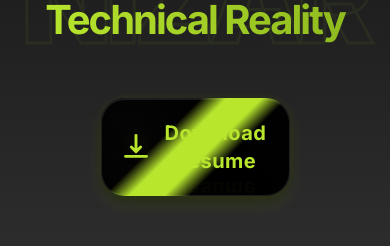
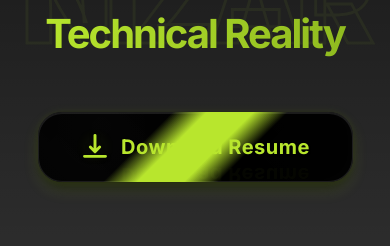
Before and after one commit to nizarkadri/portfolio-website, a Next.js app: page / in a window 390 px wide. Shown: the part 427-673 px from the top of the page. Built offline with nearby package versions, Linux system fonts and the light colour scheme.

Commit message:
refactor: Update Premium3DResumeButton component by removing unused variables, enhancing mobile responsiveness, and improving class structure for better layout

```diff
--- a/components/Premium3DResumeButton.tsx
+++ b/components/Premium3DResumeButton.tsx
@@ -1,8 +1,8 @@
 'use client'
 
-import { motion, TargetAndTransition, Transition as FMTransition } from 'framer-motion'; // Import specific types if needed for clarity
+import { motion, Transition as FMTransition } from 'framer-motion'; // Import specific types if needed for clarity
 import React from 'react'; // Import React for CSSProperties
-
+import { useIsMobile } from '../app/hooks/useMobile';
 // Define a more specific type for style objects if complex, though React.CSSProperties usually suffices
 interface ExtendedCSSProperties extends React.CSSProperties {
   WebkitBackgroundClip?: string; // Ensure non-standard props are known
@@ -16,7 +16,7 @@ interface Premium3DResumeButtonProps {
 const Premium3DResumeButton = ({ onClick }: Premium3DResumeButtonProps) => {
   // Color variables for easy customization
   const primaryRgb: string = "0, 0, 0"; // Base for black/dark backgrounds
-  const primaryHex: string = "#000000";
+
 
   const accentGreenRgb: string = "184, 230, 45"; // The prominent green color (original green)
   const accentGreenHex: string = "#B8E62D";
@@ -64,7 +64,7 @@ const Premium3DResumeButton = ({ onClick }: Premium3DResumeButtonProps) => {
 
   return (
     <motion.div
-      className="relative group cursor-pointer w-[60%] mx-auto " // User's class
+      className="relative group cursor-pointer md:w-[60%] mx-auto " // User's class
       initial={{ opacity: 0, y: 90, rotateX: -25, scale: 0.8 }}
       animate={{ opacity: 1, y: 0, rotateX: 0, scale: 1 }}
       transition={rootTransition}
```
